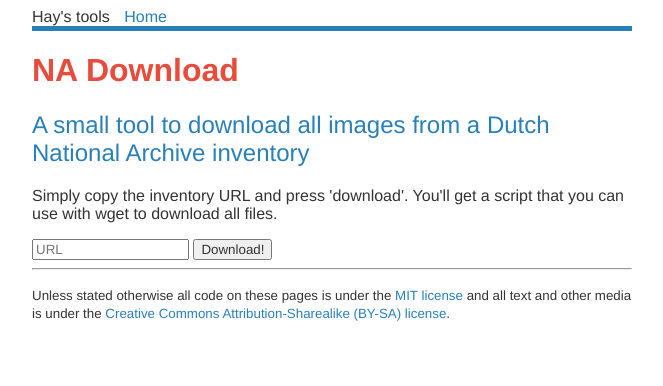
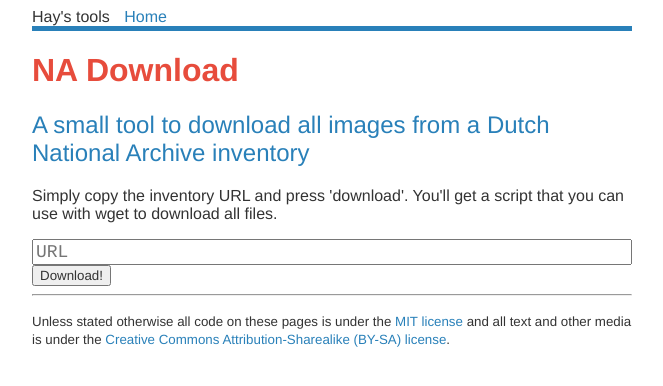
Before and after one commit to hay/wiki-tools, a PHP site: page /git/nadownload/ in a window 1280 px wide. Shown: the top 386 px of the page, without its empty margins (308-971 px from the left). Run offline with PHP 8.4, Linux system fonts and the light colour scheme.

Commit message:
bugfixes

```diff
--- a/public_html/index.php
+++ b/public_html/index.php
@@ -14,6 +14,7 @@
 
         <ul>
             <li><a href="kbpermalink/">KB Permalink</a> - A bookmarklet to generate a permalink for the catalogue of the Dutch National Library (Koninklijke Bibliotheek)</li>
+            <li><a href="nadownload/">NA Download</a> - A small tool to download all images from a Dutch National Archive inventory</li>
         </ul>
 
         <h2>Misc.</h2>
--- a/public_html/nadownload/class-gahetna.php
+++ b/public_html/nadownload/class-gahetna.php
@@ -31,6 +31,10 @@
     }
 
     private function parseItem($item) {
+        if (!is_object($item)) {
+            return false;
+        }
+
         $data = array(
             "title" => (string) $item->title,
             "link" => (string) $item->link,
@@ -69,6 +73,12 @@
         return $data;
     }
 
+    private function getUrlParam($param, $url) {
+        $regex = "/$param\/([^\/]*)/";
+        preg_match($regex, $url, $matches);
+        return $matches[1];
+    }
+
     public function query($q) {
         $xml = $this->request($q);
 
@@ -80,13 +90,15 @@
     }
 
     public function getDownloadscriptFromUrl($url) {
-        preg_match("/eadid\/([\d.]*)/", $url, $matches);
-        $eadid = $matches[1];
-        preg_match("/inventarisnr\/([\d.]*)/", $url, $matches);
-        $inr = $matches[1];
+        $eadid = $this->getUrlParam("eadid", $url);
+        $inr = $this->getUrlParam("inventarisnr", $url);
 
         $q = $eadid . "_" . $inr;
         $res = $this->query($q);
+
+        if (!$res) {
+            return "NO RESULTS FOUND OR ERROR";
+        }
 
         $lines = array();
 
--- a/public_html/nadownload/index.php
+++ b/public_html/nadownload/index.php
@@ -12,9 +12,9 @@
             if (empty($_POST['url'])) {
         ?>
 
-        <form method="post" action="index.php">
-            <input type="text" id="url" name="url" placeholder="URL" />
-            <button id="go">Download!</button>
+        <form method="post" action="index.php" class="urlform">
+            <input type="text" id="url" name="url" placeholder="URL" style="width:100%" />
+            <input type="submit" value="Download!" />
         </form>
 
         <?php
@@ -25,6 +25,8 @@
         ?>
 
             <textarea cols="80" rows="10"><?php echo $text; ?></textarea>
+
+            <a href="index.php">Try again!</a>
         <?php
             }
         ?>
--- a/public_html/style.css
+++ b/public_html/style.css
@@ -52,3 +52,9 @@
 .textbutton:hover {
     color: white;
 }
+
+.urlform input[type=text] {
+    width: 100%;
+    font-size: 18px;
+    font-family: Courier, monospace;
+}
```
